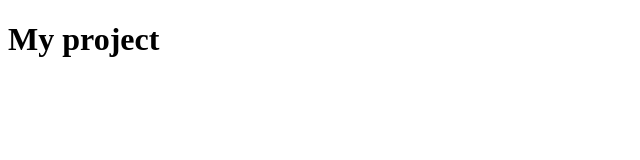
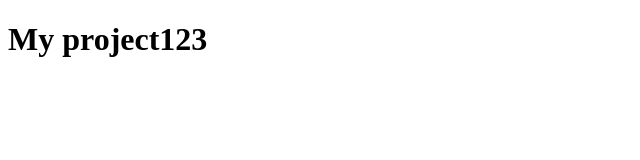
Before and after one commit to NadiiaKotliar/my-project, a plain HTML site: page index.html in a window 1280 px wide. Shown: the full height of the page, 0-640 px from the left. Drawn offline with Linux system fonts and the light colour scheme.

Commit message:
Update index.html

```diff
--- a/index.html
+++ b/index.html
@@ -7,6 +7,6 @@
     <title>My project</title>
 </head>
 <body>
-    <H1>My project</H1>
+    <H1>My project123</H1>
 </body>
 </html>
```
